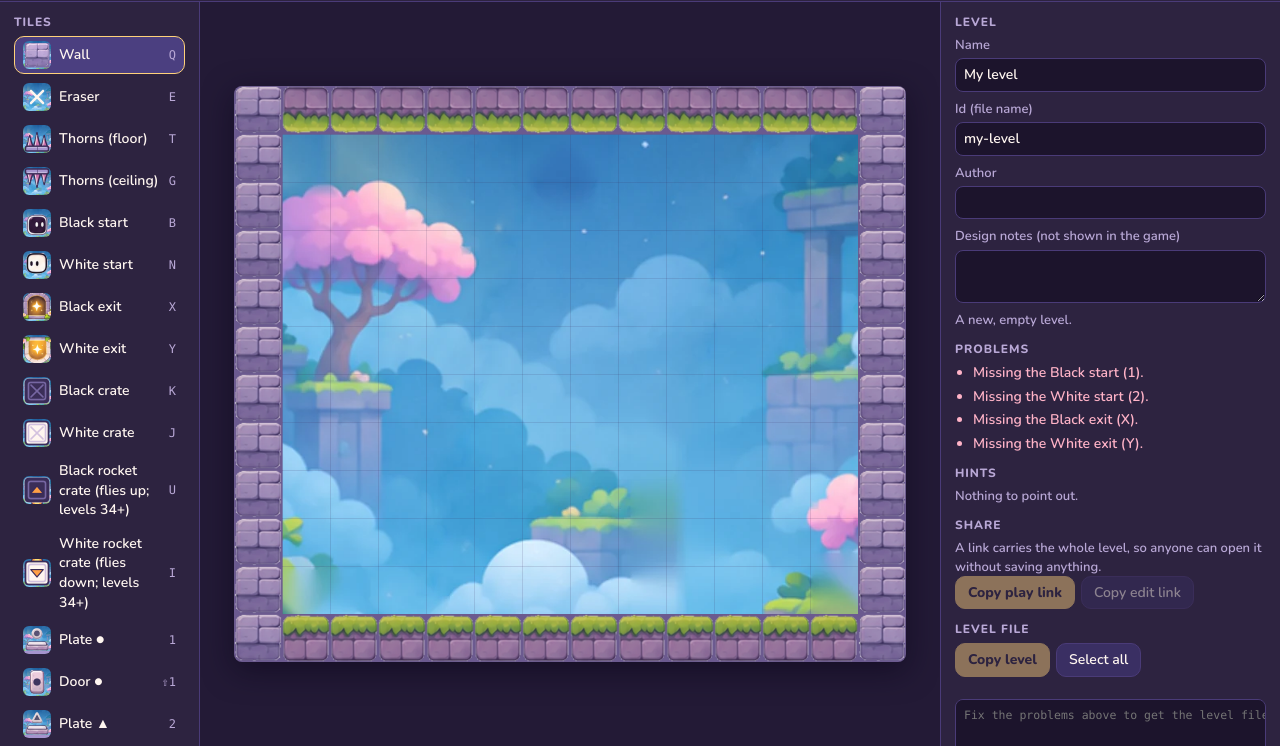
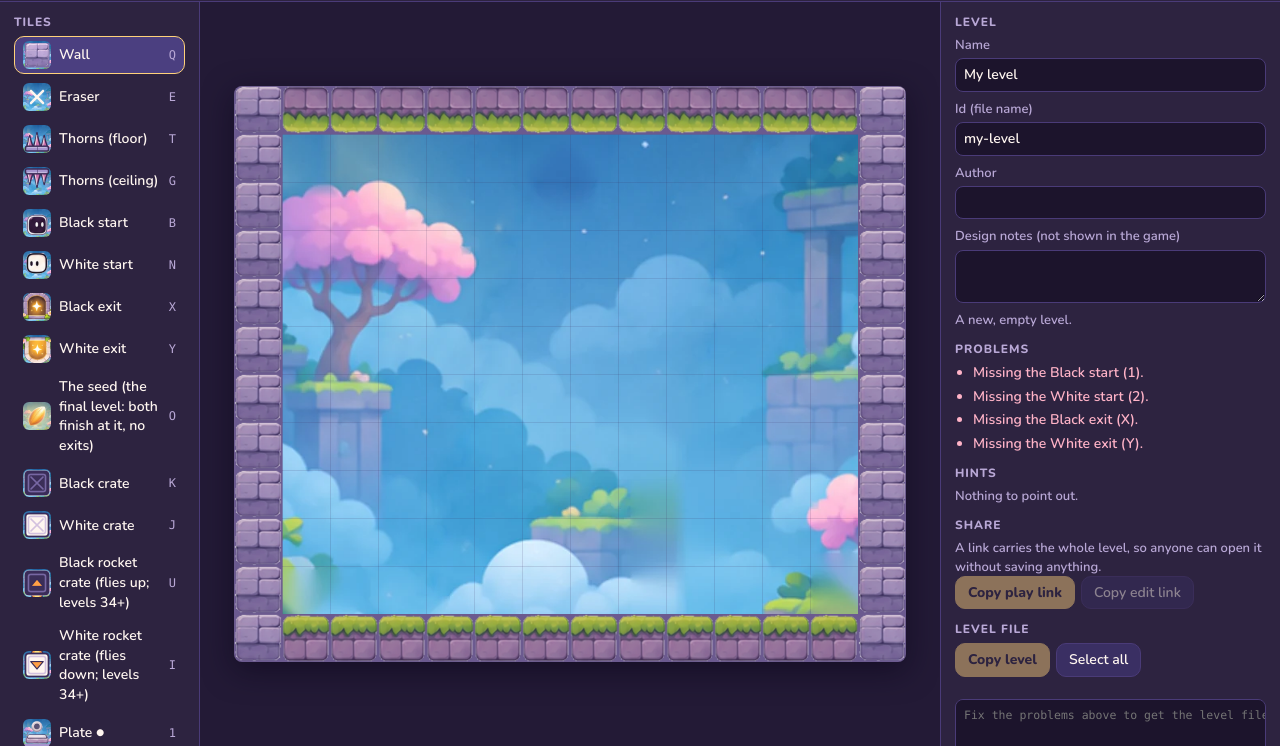
Before and after one commit to yeger00/upside-site, a plain HTML site: page editor.html in a window 1280 px wide. Shown: the part 54-800 px from the top of the page. Drawn offline with nearby package versions, Linux system fonts and the light colour scheme.

Commit message:
Demo website from 55c0d74

```diff
--- a/art.js
+++ b/art.js
@@ -370,7 +370,7 @@
     "vine-2": {"rect":[400,866,172,108]},
     "vine-3": {"rect":[1622,722,154,114]}
   };
-  let sheet = null, skyImg = null, loaded = false;
+  let sheet = null, skyImg = null, seedImg = null, loaded = false;
   const waiting = [];
   function load(base) {
     if (sheet || typeof Image === 'undefined') return;
@@ -380,6 +380,7 @@
     sheet = new Image(); skyImg = new Image();
     sheet.onload = skyImg.onload = done;
     sheet.src = base + 'assets/sprites.webp'; skyImg.src = base + 'assets/sky.webp';
+    seedImg = new Image(); seedImg.src = base + 'assets/seed.webp';    // the final level's seed (art/extract_seed.py)
   }
   const ready = () => loaded;
   function onReady(f) { if (loaded) f(); else waiting.push(f); }
@@ -511,8 +512,33 @@
     return true;
   }
 
+  // The seed (the final level's goal), drawn around (cx, cy), about s across: the glowing seed from the opening film,
+  // floating gently in its halo. t: time in seconds (0 holds it still). joy: 0..1, brighter as the friends reach it.
+  function seed(g, cx, cy, s, t, joy) {
+    t = t || 0; joy = joy || 0;
+    const bob = Math.sin(t * 2) * s * 0.05, pulse = 1 + 0.06 * Math.sin(t * 3) + 0.25 * joy;
+    g.save();
+    g.translate(cx, cy + bob);
+    const R = s * 0.95 * pulse, halo = g.createRadialGradient(0, 0, s * 0.1, 0, 0, R);
+    halo.addColorStop(0, `rgba(255,236,160,${0.75 + 0.25 * joy})`); halo.addColorStop(0.45, 'rgba(255,214,110,0.35)'); halo.addColorStop(1, 'rgba(255,214,110,0)');
+    g.fillStyle = halo; g.beginPath(); g.arc(0, 0, R, 0, Math.PI * 2); g.fill();
+    for (let i = 0; i < 4; i++) {                                        // a few sparkles circling it
+      const a = t * 0.8 + i * Math.PI / 2, d = s * (0.55 + 0.08 * Math.sin(t * 2 + i));
+      star4(g, Math.cos(a) * d, Math.sin(a) * d, s * (0.06 + 0.03 * Math.sin(t * 4 + i)), 'rgba(255,248,220,0.9)');
+    }
+    const w = s * 0.62;
+    if (seedImg && seedImg.complete && seedImg.naturalWidth) g.drawImage(seedImg, -w / 2, -w / 2, w, w);
+    else {                                                               // until the picture loads: a golden seed
+      g.rotate(0.6); const k = g.createLinearGradient(-w * 0.3, -w * 0.4, w * 0.3, w * 0.4);
+      k.addColorStop(0, '#FFE39A'); k.addColorStop(1, '#F0A53A');
+      g.fillStyle = k; g.beginPath(); g.ellipse(0, 0, w * 0.27, w * 0.42, 0, 0, Math.PI * 2); g.fill();
+      g.strokeStyle = 'rgba(200,120,40,0.7)'; g.lineWidth = Math.max(1, w * 0.02); g.beginPath(); g.moveTo(0, -w * 0.4); g.lineTo(0, w * 0.4); g.stroke();
+    }
+    g.restore();
+  }
+
   if (typeof window !== 'undefined' && typeof document !== 'undefined') load();
 
-  return { P, SPRITES, rr, hash, mix, star4, symbol, sky, stone, wall, thorns, plate, indicator, door, portal, crate, rocket, character, button, utility,
+  return { P, SPRITES, rr, hash, mix, star4, symbol, sky, stone, wall, thorns, plate, indicator, door, portal, crate, rocket, seed, character, button, utility,
            decor, ready, onReady };
 });
--- a/edition.json
+++ b/edition.json
@@ -1,5 +1,5 @@
 {
   "edition": "demo",
   "demoLevels": 8,
-  "fullLevels": 60
+  "fullLevels": 61
 }
--- a/editor.html
+++ b/editor.html
@@ -190,6 +190,7 @@ const TOOLS = [
   { ch: '2', label: 'White start', key: 'n', unique: true },
   { ch: 'X', label: 'Black exit', key: 'x', unique: true },
   { ch: 'Y', label: 'White exit', key: 'y', unique: true },
+  { ch: '*', label: 'The seed (the final level: both finish at it, no exits)', key: 'o', unique: true },
   { ch: 'K', label: 'Black crate', key: 'k' },
   { ch: 'W', label: 'White crate', key: 'j' },
   { ch: 'k', label: 'Black rocket crate (flies up; levels 34+)', key: 'u' },
@@ -276,6 +277,7 @@ function glyph(g, ch, x, y, ts, opts) {
     g.save(); g.translate(x + ts / 2, y + ts / 2); if (!black) g.rotate(Math.PI);
     A.portal(g, ts, black, false, 0); g.restore();
   } else if (ch === 'K' || ch === 'W') A.crate(g, x + ts * 0.02, y + ts * 0.02, ts * 0.96, black);
+  else if (ch === '*') A.seed(g, x + ts / 2, y + ts / 2, ts * 1.3, 0, 0);
   else if (ch === 'k' || ch === 'w') A.rocket(g, x + ts * 0.02, y + ts * 0.02, ts * 0.96, ch === 'k', ch === 'k', -1);
   else if (ch >= 'a' && ch <= 'd') {
     const side = opts.side || 'floor';
--- a/level-format.js
+++ b/level-format.js
@@ -21,6 +21,8 @@
  *                                  last and flies the OTHER way, carrying whoever stands on it: Black's touch
  *                                  sends it up, White's sends it down. Levels from 34 on only.)
  *   ^  thorns on the floor  v      thorns on the ceiling
+ *   *  the seed: the final level's goal, in place of the exits X and Y. Both players finish at it, Black right
+ *      under it and White right over it (standing on the floor and ceiling around it, up to a tile away).
  *   space  empty
  */
 (function (root, factory) {
@@ -32,7 +34,7 @@
   const FORMAT = 'upside-level';
   const VERSION = 1;
   const MIN_SIZE = 10, MAX_SIZE = 16;
-  const LEGEND = '#12XYabcdABCDKWkw^v ';
+  const LEGEND = '#12XYabcdABCDKWkw^v* ';
   const ID_RE = /^[a-z0-9]+(-[a-z0-9]+)*$/;
   const ONE_OF_EACH = { '1': 'Black start (1)', '2': 'White start (2)', X: 'Black exit (X)', Y: 'White exit (Y)' };
 
@@ -78,7 +80,11 @@
       count[ch] = (count[ch] || 0) + 1;
       (cells[ch] = cells[ch] || []).push({ x, y });
     }
+    const seeds = count['*'] || 0;
+    if (seeds > 1) errors.push(`There are ${seeds} seeds; there can be at most one.`);
+    if (seeds && (count.X || count.Y)) errors.push('A level with the seed has no exits (X, Y): both players finish at the seed.');
     for (const ch in ONE_OF_EACH) {
+      if (seeds && (ch === 'X' || ch === 'Y')) continue;
       const n = count[ch] || 0;
       if (n !== 1) errors.push(n === 0 ? `Missing the ${ONE_OF_EACH[ch]}.` : `There are ${n} of the ${ONE_OF_EACH[ch]}; there must be exactly one.`);
     }
```
Also changed, not shown: index.html (+17 -3 lines), menu.js (+8 -5 lines), assets/seed.webp (added).
